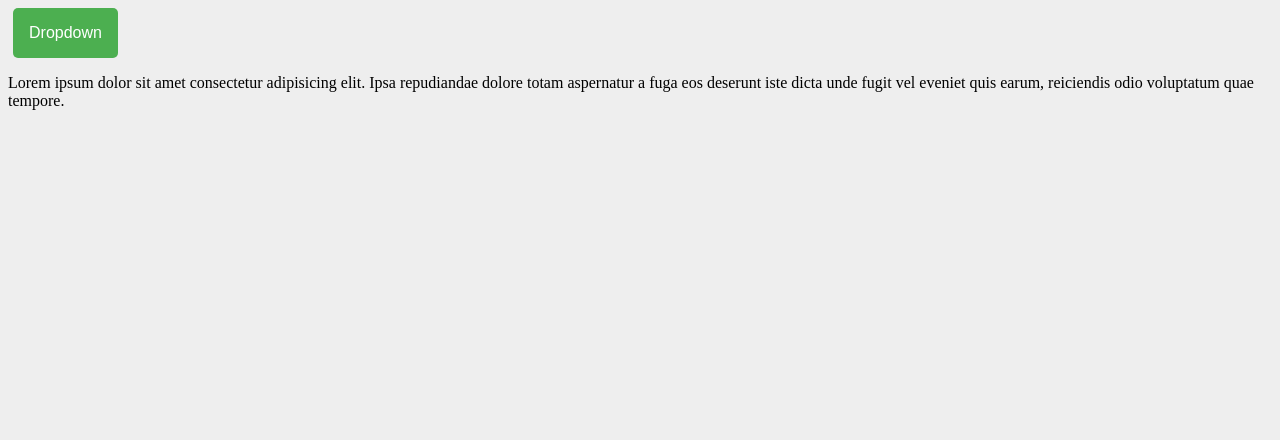
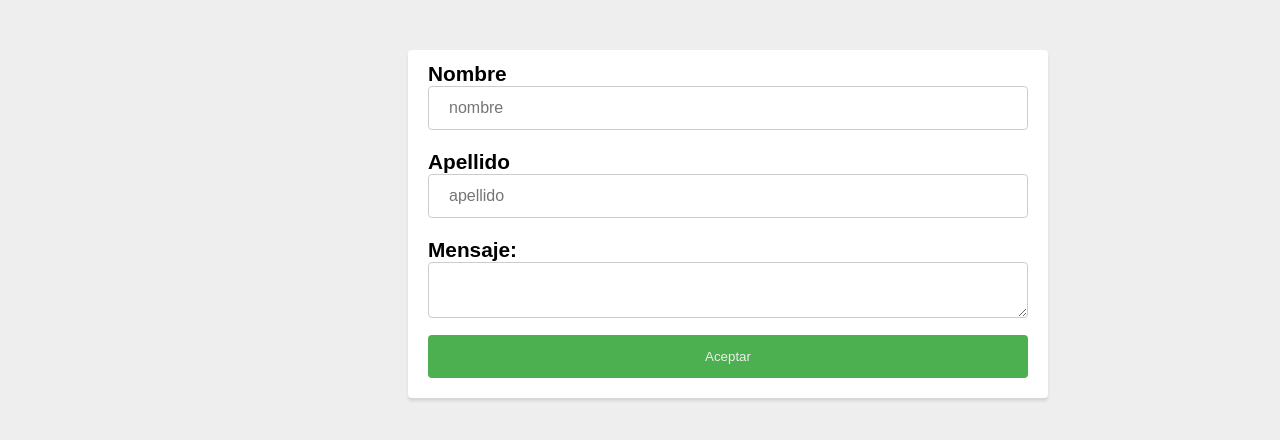
Before and after one commit to cesar-vaesco/html-css-js-node, a plain HTML site: page index.html in a window 1280 px wide. Drawn offline with Linux system fonts and the light colour scheme.

Commit message:
CSS - Ejemplo de formulario

```diff
--- a/css/main.css
+++ b/css/main.css
@@ -2,48 +2,67 @@ body {
     background-color: #eee;
 }
 
-.dropdown {
-    position: relative;
-    display: inline-block;
+.box {
+    background-color: white;
+    padding: 12px 20px;
+    border-radius: 4px;
+    box-shadow: 0px 3px 3px rgba(0, 0, 0, 0.1);
+    width: 600px;
+    height: min-content;
+    margin-top: 50px;
+    margin-left: 400px;
 }
 
-.dropdown-button {
-    background-color: #4CAf50;
-    color: white;
-    padding: 16px;
-    font-size: 16px;
-    border: none;
-    border-radius: 5px;
-    cursor: pointer;
-    margin-left: 5px;
+label {
+    font-weight: bold;
+    font-size: 1.3em;
+    font-family: Arial, Helvetica, sans-serif;
+    margin-bottom: 10px;
 }
 
-.dropdown-content {
-    display: none;
-    position: absolute;
-    background-color: #f9f9f9;
-    min-width: 160px;
-    box-shadow: 0px 4px 8px rgba(0, 0, 0, 0.2);
-    margin-left: 5px;
+input[type=text] {
+    width: 100%;
+    padding: 12px 20px;
+    margin: 0px 0;
+    display: inline-block;
+    border: 1px solid #ccc;
+    border-radius: 4px;
+    box-sizing: border-box;
+    margin-bottom: 20px;
+    font-size: 1em;
+
 }
 
-.dropdown-content a {
-    color: black;
-    padding: 12px 16px;
-    text-decoration: none;
-    display: block;
+input[type=submit] {
+    width: 100%;
+    background-color: #4cAf50;
+    color: #eee;
+    padding: 14px 20px;
+    margin: 8px 0;
+    border: none;
+    border-radius: 4px;
+    cursor: pointer;
 }
 
-.dropdown-content a:hover {
-    background-color: #f1f1f1;
+input[type=submit]:hover {
+    width: 100%;
+    background-color: rgb(178, 178, 180);
+    color: #4cAf50;
+    padding: 14px 20px;
+    margin: 8px 0;
+    border: none;
+    border-radius: 4px;
+    cursor: pointer;
+    font-size: 40px;
 }
 
-.dropdown:hover .dropdown-button {
-    background-color: #3e8e41;
+textarea {
+    width: 100%;
+    padding: 12px 20px;
+    margin: 0px 0;
+    display: inline-block;
+    border: 1px solid #ccc;
+    border-radius: 4px;
+    box-sizing: border-box;
+    margin-bottom: 5px;
 }
-
-.dropdown:hover .dropdown-content {
-    display: block;
-    border: none;
-    border-radius: 0px 10px 10px 10px;
-}
--- a/index.html
+++ b/index.html
@@ -2,24 +2,23 @@
 <html>
 
 <head>
-    <title>CSS - Dropdown menu - desplegable</title>
+    <title>CSS - Formulario e contacto</title>
     <link type="text/css" rel="stylesheet" href="css/main.css">
 </head>
 
 <body>
 
-    <div class="dropdown">
-        <button class="dropdown-button">Dropdown</button>
-        <div class="dropdown-content">
-            <a href="">Link 1</a>
-            <a href="">Link 2</a>
-            <a href="">Link 3</a>
-            <a href="">Link 4</a>
-        </div>
+    <div class="box">
+        <form action="">
+            <label for="">Nombre</label>
+            <input type="text" id="nombre" name="nombre" placeholder="nombre">
+            <label for="">Apellido</label>
+            <input type="text" id="apellido" name="apellido" placeholder="apellido">
+            <label >Mensaje:</label>
+            <textarea></textarea>
+            <input type="submit" value="Aceptar">
+        </form>
     </div>
-
-    <p>Lorem ipsum dolor sit amet consectetur adipisicing elit. Ipsa repudiandae dolore totam aspernatur a fuga eos
-        deserunt iste dicta unde fugit vel eveniet quis earum, reiciendis odio voluptatum quae tempore.</p>
 
 </body>
 
```
